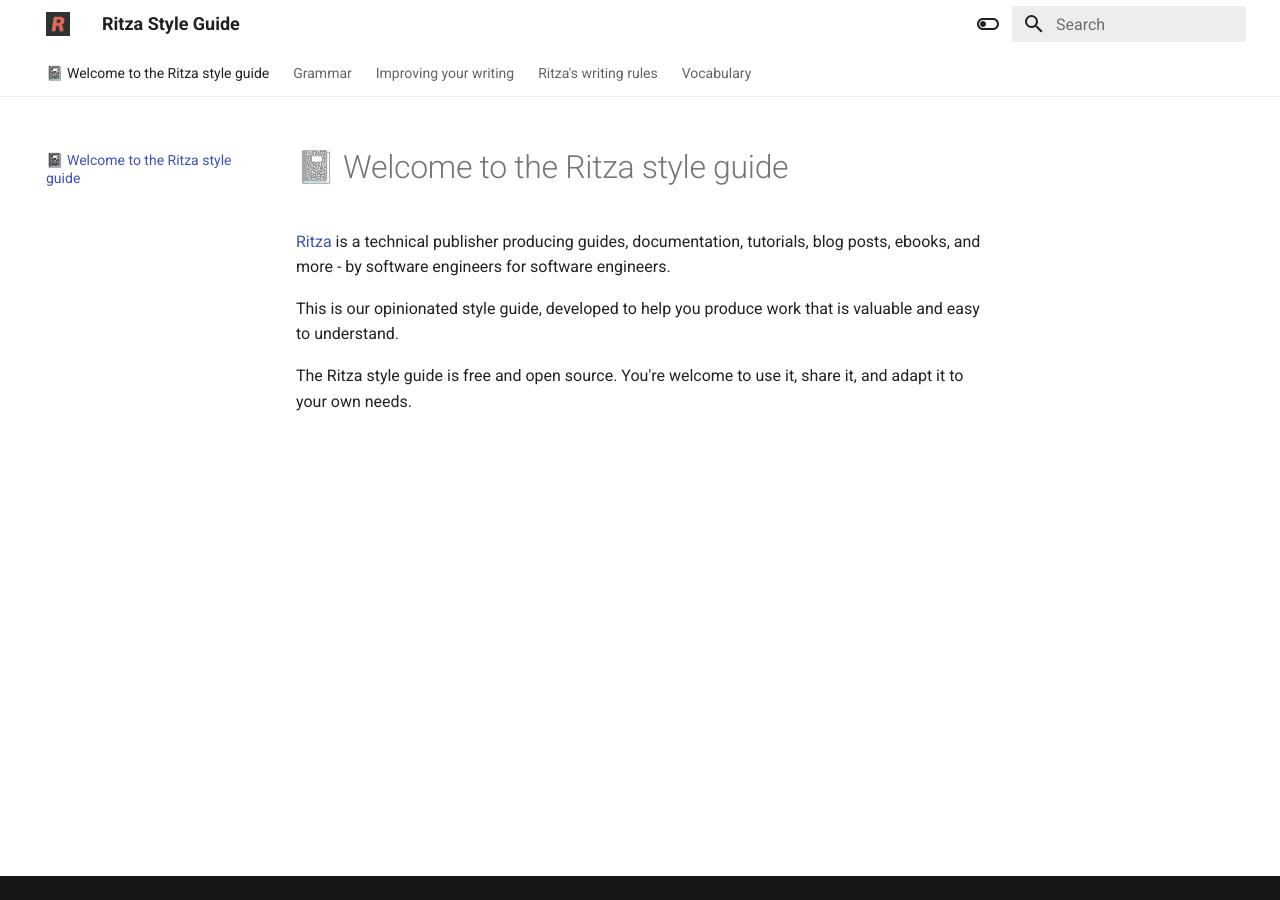
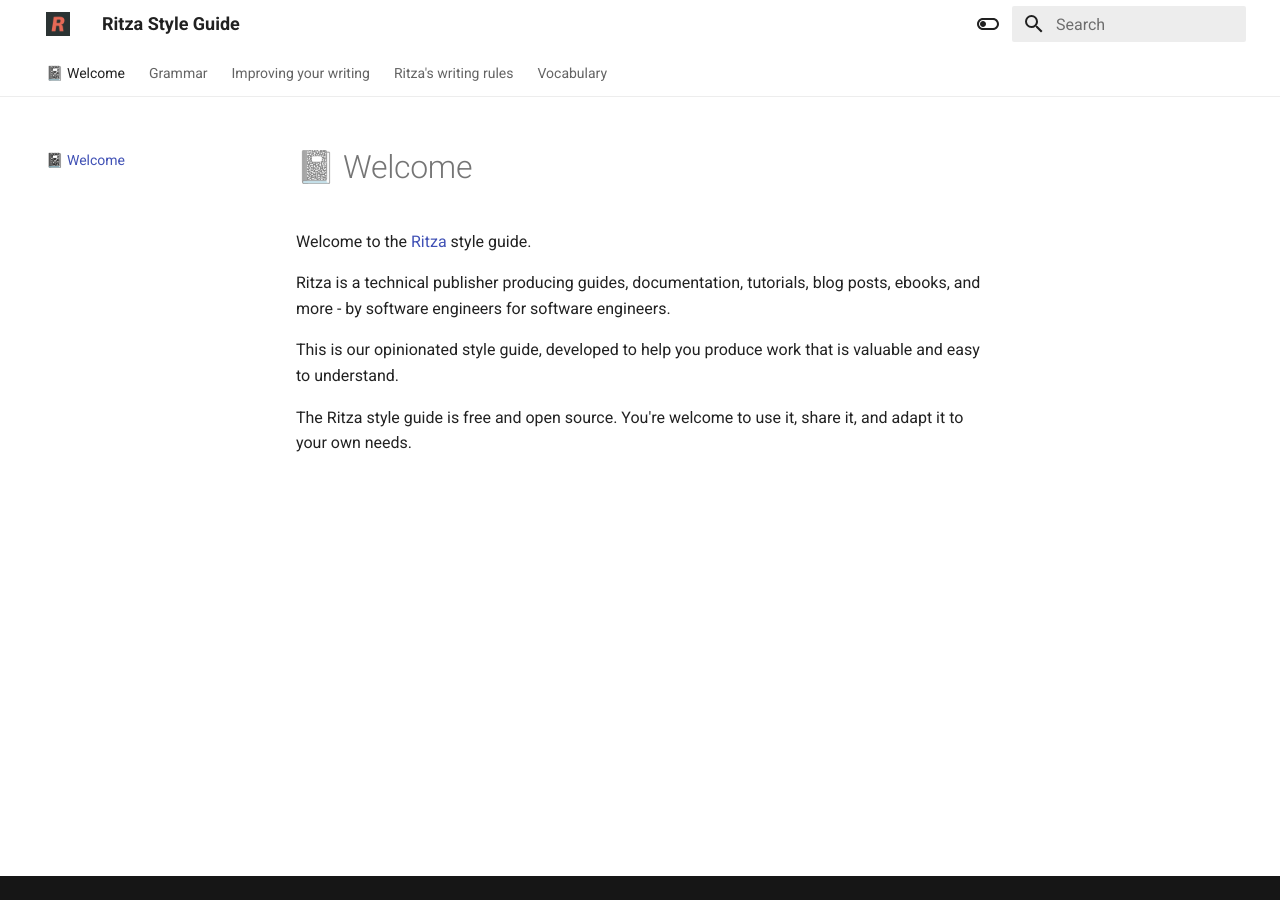
Before and after one commit to ritza-co/styleguide.ritza.co, an MkDocs documentation site: the page built from docs/index.md, in a window 1280 px wide. Built offline with MkDocs 1.6.1 and Material for MkDocs 9.7.7, drawn with Linux system fonts in a browser that asks for light colours.

Commit message:
Changed welcome title

```diff
--- a/docs/index.md
+++ b/docs/index.md
@@ -1,6 +1,8 @@
-# 📓 Welcome to the Ritza style guide
+# 📓 Welcome
 
-[Ritza](https://ritza.co) is a technical publisher producing guides, documentation, tutorials, blog posts, ebooks, and more - by software engineers for software engineers.
+Welcome to the [Ritza](https://ritza.co) style guide.
+
+Ritza is a technical publisher producing guides, documentation, tutorials, blog posts, ebooks, and more - by software engineers for software engineers.
 
 This is our opinionated style guide, developed to help you produce work that is valuable and easy to understand.
 
```
